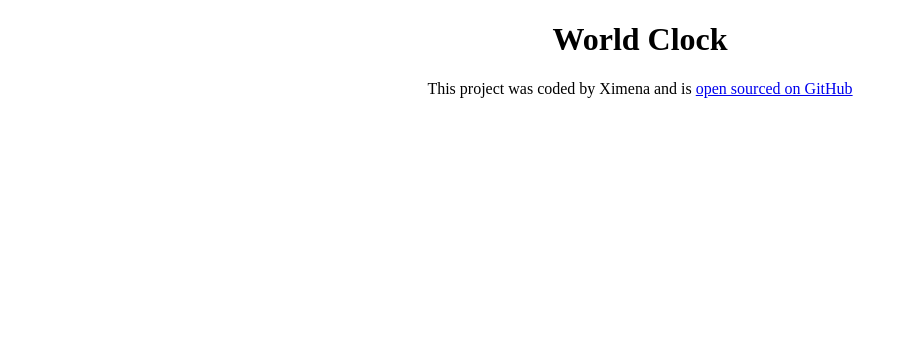
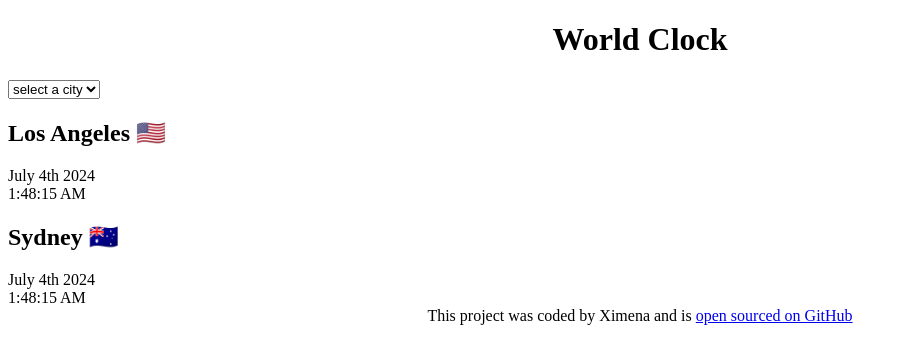
Before and after one commit to ximi1201/world-clock, a plain HTML site: page index.html in a window 1280 px wide. Shown: the whole page, without its empty margins (0-907 px from the left). Drawn offline with Linux system fonts and the light colour scheme.

Commit message:
added basic html

```diff
--- a/index.html
+++ b/index.html
@@ -7,7 +7,27 @@
     <title>world clock</title>
   </head>
   <body>
-    <h1>World Clock</h1>
+    <div class="container">
+      <h1>World Clock</h1>
+
+      <select>
+        <option value="">select a city</option>
+        <option value="">London</option>
+        <option value="">Toronto</option>
+        <option value="">Bogota</option>
+      </select>
+
+      <div class="city">
+        <h2>Los Angeles 🇺🇸</h2>
+        <div class="date">July 4th 2024</div>
+        <div class="time">1:48:15 AM</div>
+      </div>
+      <div class="city">
+        <h2>Sydney 🇦🇺</h2>
+        <div class="date">July 4th 2024</div>
+        <div class="time">1:48:15 AM</div>
+      </div>
+    </div>
     <footer>
       This project was coded by Ximena and is
       <a href="https://github.com/ximi1201/world-clock" target="_blank"
```
